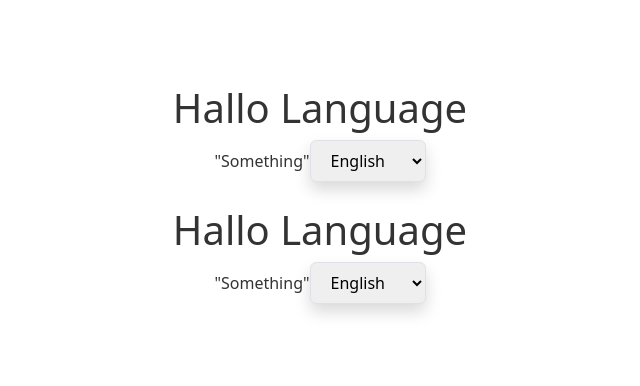
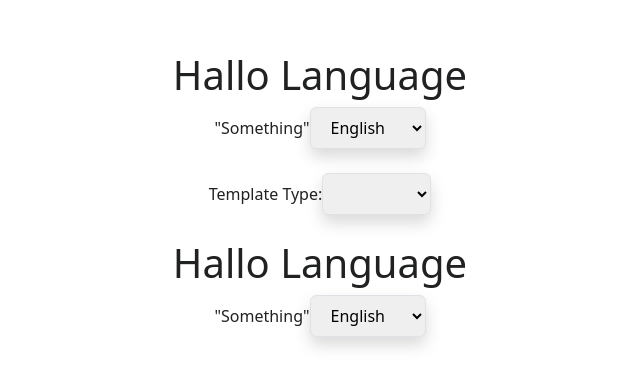
Before and after one commit to amasotti/cross-voy-listing-mapper, a Vue app: page / in a window 1280 px wide. Shown: the part 194-580 px from the top of the page, without its empty margins (320-960 px from the left). Built offline with nearby package versions, Linux system fonts and the light colour scheme.

Commit message:
feat: start implementing TemplateSelector.vue

```diff
--- a/package.json
+++ b/package.json
@@ -10,6 +10,7 @@
   },
   "dependencies": {
     "@popperjs/core": "^2.11.8",
+    "@types/node": "^20.11.5",
     "bootstrap": "^5.3.2",
     "sass": "^1.70.0",
     "vue": "^3.3.11"
--- /dev/null
+++ b/src/components/TemplateSelector.vue
@@ -0,0 +1,23 @@
+<script setup lang="ts">
+import {ref} from 'vue';
+import {templates} from "@/constants/templates.ts";
+
+const selectedTemplateType = ref('')
+
+
+
+</script>
+
+
+<template>
+  <div class="mb-4">
+    <label for="templateType" class="block text-gray-700 text-sm font-bold mb-2">Template Type:</label>
+    <select id="templateType" v-model="selectedTemplateType" class="shadow border rounded py-2 px-3 text-gray-700">
+
+      <option v-for="template in templates" :key=" 'template-' + template.id" :value="template.id">
+        {{template.label}}
+      </option>
+
+    </select>
+  </div>
+</template>
--- a/src/constants/languages.ts
+++ b/src/constants/languages.ts
@@ -1,12 +1,7 @@
-
-type Language = {
-    id: number,
-    value: string,
-    label: string
-}
+import {Options} from "@/types/options.ts";
 
 
-export const languages: Language[] = [
+export const languages: Options[] = [
     {id: 1, value: 'it', label: 'Italian'},
     {id: 2, value: 'en', label: 'English'},
     {id: 3, value: 'fr', label: 'French'},
--- /dev/null
+++ b/src/constants/templates.ts
@@ -0,0 +1,12 @@
+import {Options} from "@/types/options";
+
+
+export const templates: Options[] = [
+    {id: 1, value: 'see', label: 'See'},
+    {id: 2, value: 'buy', label: 'Buy'},
+    {id: 3, value: 'do', label: 'Do'},
+    {id: 4, value: 'eat', label: 'Eat'},
+    {id: 5, value: 'drink', label: 'Drink'},
+    {id: 6, value: 'sleep', label: 'Sleep'},
+    {id: 7, value: 'marker', label: 'Marker'},
+]
--- a/src/scss/styles.scss
+++ b/src/scss/styles.scss
@@ -8,10 +8,13 @@ $offcanvas-box-shadow: 0 1rem 3rem rgba(0, 0, 0, .175);
 @import "bootstrap/scss/functions";
 
 // Customize some defaults
-$body-color: #333;
+$body-color: #202122;
 $body-bg: #fff;
 $border-radius: .4rem;
 $success: #7952b3;
+$voy_1: #900;
+$voy_2: #396;
+$voy_3: #069;
 
 // Required
 @import "bootstrap/scss/variables";
--- /dev/null
+++ b/src/types/options.ts
@@ -0,0 +1,5 @@
+export type Options = {
+    id: number,
+    value: string,
+    label: string
+}
--- a/src/views/Main.vue
+++ b/src/views/Main.vue
@@ -2,11 +2,12 @@
 
 import { ref, onMounted } from "vue";
 import LanguageSelector from "../components/LanguageSelector.vue";
+import TemplateSelector from "@/components/TemplateSelector.vue";
 
 const sourceLanguage = ref("");
 const targetLanguage = ref("");
+const templateType = ref("");
 
-// const templateType = ref("");
 //
 // const inputText = ref("");
 // const outputText = ref("");
@@ -25,7 +26,7 @@ onMounted(() => {
 <template>
     <div class="container mx-auto p-4">
       <LanguageSelector v-model="sourceLanguage" label="Source Language:" />
-<!--      <TemplateTypeSelector v-model="templateType" />-->
+      <TemplateSelector v-model="templateType" />
 <!--      <TextInputArea v-model="inputText" />-->
 <!--      <TranslateButton @click="translateText" />-->
       <LanguageSelector v-model="targetLanguage" label="Target Language:" />
--- a/tsconfig.json
+++ b/tsconfig.json
@@ -6,6 +6,9 @@
     "lib": ["ES2020", "DOM", "DOM.Iterable"],
     "skipLibCheck": true,
     "rootDir": "src",
+    "paths": {
+      "@/*": ["./src/*"],
+    },
 
     /* Bundler mode */
     "moduleResolution": "bundler",
--- a/vite.config.ts
+++ b/vite.config.ts
@@ -1,5 +1,6 @@
 import { defineConfig } from 'vite'
 import vue from '@vitejs/plugin-vue'
+import path from 'path'
 
 // https://vitejs.dev/config/
 export default defineConfig({
@@ -7,5 +8,10 @@ export default defineConfig({
     build: {
       outDir: '../dist'
     },
+  resolve: {
+    alias: [
+      { find: '@', replacement: path.resolve(__dirname, 'src') },
+    ],
+  },
 
 })
```
Also changed, not shown: 1 other file (tests, documents, lock files or other folders).
